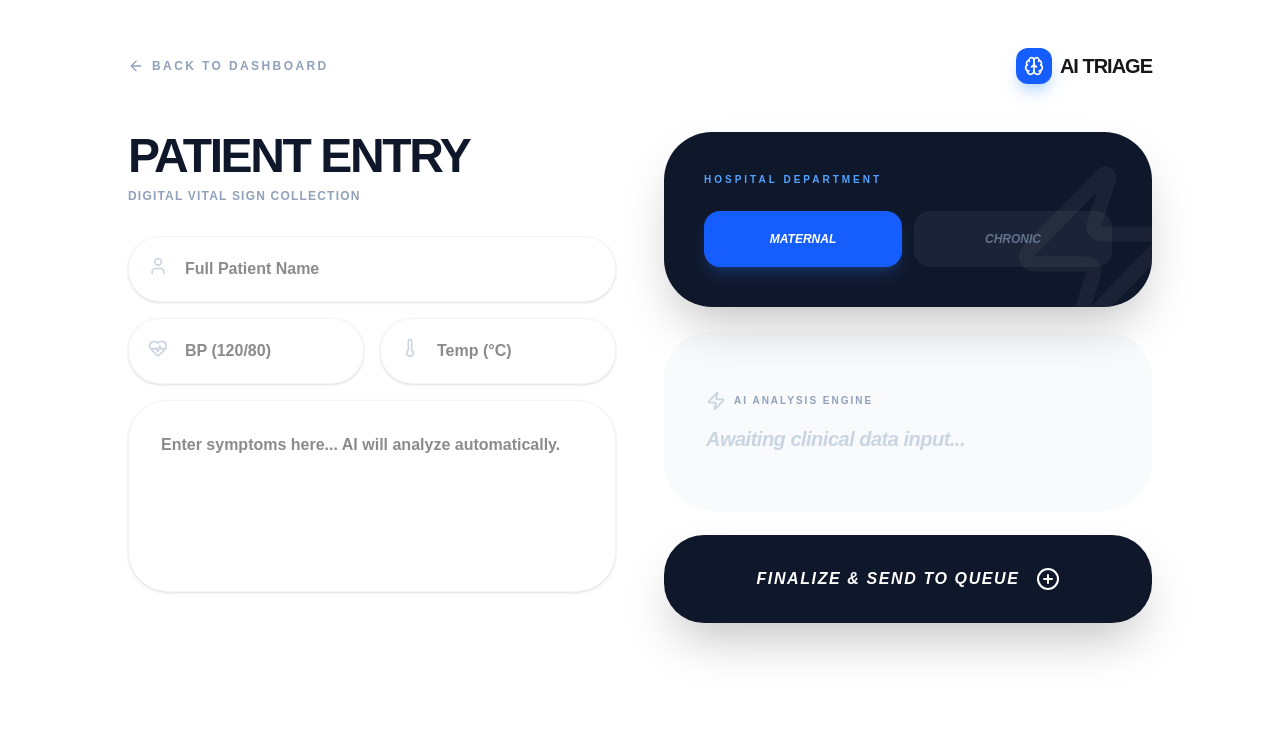
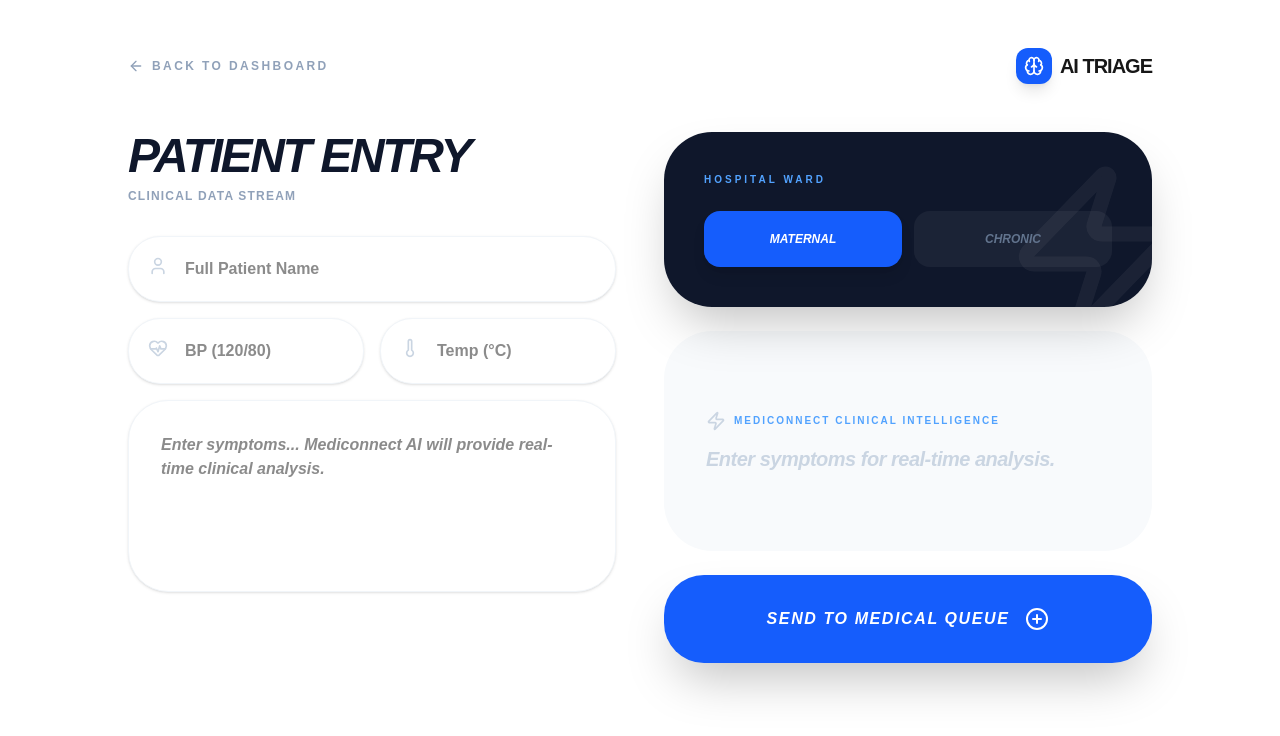
Before and after one commit to Progress21-tech/mediconnect-platform, a Next.js app: page /triage in a window 1280 px wide. Shown: the top 736 px of the page. Built offline with nearby package versions, Linux system fonts and the light colour scheme.

Commit message:
I added AI integration into the platform

```diff
--- a/app/triage/page.tsx
+++ b/app/triage/page.tsx
@@ -1,21 +1,16 @@
 "use client";
-import React, { useState } from 'react';
+import React, { useState, useEffect } from 'react';
 import Link from 'next/link';
 import {
-  ArrowLeft,
-  Save,
-  Brain,
-  Zap,
-  Thermometer,
-  HeartPulse,
-  User,
-  PlusCircle
+  ArrowLeft, Brain, Zap, Thermometer,
+  HeartPulse, User, PlusCircle, Loader2
 } from 'lucide-react';
 
 export default function AITriage() {
   // 1. STATE MANAGEMENT
-  const [specialty, setSpecialty] = useState<'maternal' | 'chronic'>('maternal');
+  const [specialty, setSpecialty] = useState('maternal');
   const [isSaving, setIsSaving] = useState(false);
+  const [isAnalyzing, setIsAnalyzing] = useState(false);
   const [aiSuggestion, setAiSuggestion] = useState("");
   const [formData, setFormData] = useState({
     name: '',
@@ -23,91 +18,59 @@ export default function AITriage() {
     temp: '',
     symptoms: ''
   });
-// 1. Function to call your Python AI
-const fetchMedGemmaInsight = async (text: string) => {
-  try {
-    const res = await fetch("http://127.0.0.1:8000/analyze", {
-      method: "POST",
-      headers: { "Content-Type": "application/json" },
-      body: JSON.stringify({
-        symptoms: text,
-        specialty: specialty // 'maternal' or 'chronic'
-      }),
-    });
-    const data = await res.json();
-    setAiSuggestion(data.suggestion);
-  } catch (error) {
-    console.error("Connection to Med-Gemma failed");
-  }
-};
 
-// 2. Add a button or use a Debounced effect to trigger it
-// Inside your Symptoms Textarea change handler:
-const handleSymptomInput = (e: any) => {
-    const text = e.target.value;
-    setFormData({...formData, symptoms: text});
+  // 2. GROK AI INTEGRATION
+  const triggerGrokAnalysis = async () => {
+    if (formData.symptoms.length < 10) return;
 
-    // Trigger AI only after user stops typing for 1.5 seconds
-    const timeoutId = setTimeout(() => fetchMedGemmaInsight(text), 1500);
-    return () => clearTimeout(timeoutId);
-}
-  // 2. AI LOGIC: Instant Clinical Pattern Matching
-  const runInstantAI = (text: string, currentSpecialty: string) => {
-    const input = text.toLowerCase();
-
-    if (currentSpecialty === 'maternal') {
-      if (input.includes("headache") || input.includes("vision") || input.includes("blur")) {
-        setAiSuggestion("AI ALERT: Possible Pre-eclampsia. Check BP immediately.");
-      } else if (input.includes("bleeding") || input.includes("pain")) {
-        setAiSuggestion("CRITICAL: Antepartum hemorrhage risk. Alert doctor.");
-      } else if (input.includes("dizzy")) {
-        setAiSuggestion("SUGGESTION: Potential Anemia. Check iron levels.");
-      } else {
-        setAiSuggestion("");
-      }
-    } else {
-      // Chronic Logic
-      if (input.includes("thirsty") || input.includes("urine")) {
-        setAiSuggestion("SUGGESTION: High Glucose suspected. Order HbA1c test.");
-      } else if (input.includes("chest") || input.includes("breath")) {
-        setAiSuggestion("ALERT: Cardiac distress risk. Move to emergency.");
-      } else if (input.includes("numb")) {
-        setAiSuggestion("SUGGESTION: Peripheral Neuropathy check required.");
-      } else {
-        setAiSuggestion("");
-      }
+    setIsAnalyzing(true);
+    try {
+      const response = await fetch('http://127.0.0.1:8000/api/analyze', {
+        method: 'POST',
+        headers: { 'Content-Type': 'application/json' },
+        body: JSON.stringify({
+          symptoms: formData.symptoms, // Fixed: accessing from formData
+          specialty: specialty,
+          temp: formData.temp,
+          bp: formData.bp
+        }),
+      });
+      const data = await response.json();
+      setAiSuggestion(data.suggestion);
+    } catch (err) {
+      setAiSuggestion("Connection error. Ensure backend is running.");
+    } finally {
+      setIsAnalyzing(false);
     }
   };
 
-  // 3. EVENT HANDLERS
+  // 3. AUTO-ANALYZE (Debounce)
+  useEffect(() => {
+    const timer = setTimeout(() => {
+      if (formData.symptoms.length > 10) {
+        triggerGrokAnalysis();
+      }
+    }, 1500);
+    return () => clearTimeout(timer);
+  }, [formData.symptoms, specialty]);
+
+  // 4. EVENT HANDLERS
   const handleInputChange = (e: React.ChangeEvent<HTMLInputElement | HTMLTextAreaElement>) => {
     const { name, value } = e.target;
-
-    // Update State
     setFormData(prev => ({ ...prev, [name]: value }));
-
-    // Trigger AI only for symptoms
-    if (name === 'symptoms') {
-      runInstantAI(value, specialty);
-    }
   };
 
   const handleSave = async (e: React.FormEvent) => {
-    e.preventDefault(); // Prevent page refresh
+    e.preventDefault();
     if (!formData.name) return alert("Please enter patient name");
-
     setIsSaving(true);
-
-    // Simulate Supabase/API Call
     try {
-      await new Promise(resolve => setTimeout(resolve, 1200));
-      alert(`Success: ${formData.name} added to ${specialty} queue.`);
-
-      // Reset Form
+      await new Promise(resolve => setTimeout(resolve, 1500)); // Simulating Save
+      alert(`Success: ${formData.name} added to the ${specialty} queue.`);
       setFormData({ name: '', bp: '', temp: '', symptoms: '' });
       setAiSuggestion("");
     } catch (err) {
-      alert("Error saving patient data.");
+      alert("Error saving data.");
     } finally {
       setIsSaving(false);
     }
@@ -116,13 +79,13 @@ const handleSymptomInput = (e: any) => {
   return (
     <div className="min-h-screen bg-[radial-gradient(circle_at_top_right,_var(--tw-gradient-stops))] from-blue-50 via-white to-white p-6 md:p-12">
 
-      {/* HEADER NAVIGATION */}
+      {/* HEADER */}
       <div className="max-w-5xl mx-auto flex justify-between items-center mb-12">
         <Link href="/dashboard" className="flex items-center gap-2 text-slate-400 font-bold text-xs uppercase tracking-[0.2em] hover:text-blue-600 transition-colors">
           <ArrowLeft size={16} /> Back to Dashboard
         </Link>
         <div className="flex items-center gap-2">
-          <div className="bg-blue-600 p-2 rounded-xl text-white shadow-lg shadow-blue-200">
+          <div className="bg-blue-600 p-2 rounded-xl text-white shadow-lg">
             <Brain size={20} />
           </div>
           <span className="text-xl font-black tracking-tighter uppercase">AI Triage</span>
@@ -131,11 +94,11 @@ const handleSymptomInput = (e: any) => {
 
       <form onSubmit={handleSave} className="max-w-5xl mx-auto grid grid-cols-1 lg:grid-cols-2 gap-12">
 
-        {/* LEFT SIDE: PATIENT DATA INPUT */}
+        {/* LEFT SIDE: INPUT */}
         <div className="space-y-8">
           <div className="space-y-2">
-            <h2 className="text-5xl font-black tracking-tighter uppercase leading-none text-slate-900">Patient Entry</h2>
-            <p className="text-slate-400 font-bold text-xs uppercase tracking-widest">Digital Vital Sign Collection</p>
+            <h2 className="text-5xl font-black tracking-tighter uppercase leading-none text-slate-900 italic">Patient Entry</h2>
+            <p className="text-slate-400 font-bold text-xs uppercase tracking-widest text-blue-500">Clinical Data Stream</p>
           </div>
 
           <div className="space-y-4">
@@ -169,60 +132,63 @@ const handleSymptomInput = (e: any) => {
 
             <textarea
               name="symptoms" value={formData.symptoms} onChange={handleInputChange}
-              placeholder="Enter symptoms here... AI will analyze automatically."
-              className="w-full p-8 bg-white rounded-[2.5rem] border border-slate-100 shadow-sm font-bold outline-none focus:ring-2 ring-blue-500 h-48 transition-all resize-none"
+              placeholder="Enter symptoms... Mediconnect AI will provide real-time clinical analysis."
+              className="w-full p-8 bg-white rounded-[2.5rem] border border-slate-100 shadow-sm font-bold outline-none focus:ring-2 ring-blue-500 h-48 transition-all resize-none italic"
             />
           </div>
         </div>
 
-        {/* RIGHT SIDE: AI & CONTROL */}
+        {/* RIGHT SIDE: AI OUTPUT & BUTTONS */}
         <div className="space-y-6 flex flex-col justify-end">
 
-          {/* SPECIALTY TOGGLE: Crucial type="button" added */}
+          {/* SPECIALTY SELECTOR */}
           <div className="bg-slate-900 rounded-[3rem] p-10 text-white shadow-2xl relative overflow-hidden">
              <div className="relative z-10">
-                <h3 className="text-[10px] font-black uppercase text-blue-400 mb-6 tracking-[0.3em]">Hospital Department</h3>
+                <h3 className="text-[10px] font-black uppercase text-blue-400 mb-6 tracking-[0.3em]">Hospital Ward</h3>
                 <div className="flex gap-3">
                   <button
                     type="button"
-                    onClick={() => { setSpecialty('maternal'); runInstantAI(formData.symptoms, 'maternal'); }}
-                    className={`flex-1 py-5 rounded-2xl font-black uppercase italic text-xs transition-all ${specialty === 'maternal' ? 'bg-blue-600 shadow-lg shadow-blue-500/20' : 'bg-white/5 text-slate-500 hover:bg-white/10'}`}
-                  >
-                    Maternal
-                  </button>
+                    onClick={() => setSpecialty('maternal')}
+                    className={`flex-1 py-5 rounded-2xl font-black uppercase italic text-xs transition-all ${specialty === 'maternal' ? 'bg-blue-600 shadow-lg' : 'bg-white/5 text-slate-500'}`}
+                  > Maternal </button>
                   <button
                     type="button"
-                    onClick={() => { setSpecialty('chronic'); runInstantAI(formData.symptoms, 'chronic'); }}
-                    className={`flex-1 py-5 rounded-2xl font-black uppercase italic text-xs transition-all ${specialty === 'chronic' ? 'bg-orange-600 shadow-lg shadow-orange-500/20' : 'bg-white/5 text-slate-500 hover:bg-white/10'}`}
-                  >
-                    Chronic
-                  </button>
+                    onClick={() => setSpecialty('chronic')}
+                    className={`flex-1 py-5 rounded-2xl font-black uppercase italic text-xs transition-all ${specialty === 'chronic' ? 'bg-orange-600 shadow-lg' : 'bg-white/5 text-slate-500'}`}
+                  > Chronic </button>
                 </div>
              </div>
              <Zap className="absolute -right-8 -bottom-8 text-white opacity-5" size={180} />
           </div>
 
-          {/* AI SUGGESTION BOX */}
-          <div className={`p-10 rounded-[3rem] border-2 transition-all duration-500 min-h-[180px] flex flex-col justify-center ${aiSuggestion ? 'bg-red-50 border-red-100 shadow-xl shadow-red-100' : 'bg-slate-50 border-transparent'}`}>
+          {/* DYNAMIC AI ANALYSIS BOX */}
+          <div className={`p-10 rounded-[3rem] border-2 transition-all duration-500 min-h-[220px] flex flex-col justify-center
+            ${isAnalyzing ? 'bg-blue-50 border-blue-100' : aiSuggestion ? 'bg-slate-900 text-white border-transparent shadow-2xl' : 'bg-slate-50 border-transparent'}`}>
+
             <div className="flex items-center gap-2 mb-4">
-              <Zap size={20} className={aiSuggestion ? 'text-red-500 animate-pulse' : 'text-slate-300'} />
-              <span className={`text-[10px] font-black uppercase tracking-[0.2em] ${aiSuggestion ? 'text-red-500' : 'text-slate-400'}`}>
-                {aiSuggestion ? 'Urgent AI Insight' : 'AI Analysis Engine'}
+              {isAnalyzing ? (
+                <Loader2 size={20} className="text-blue-500 animate-spin" />
+              ) : (
+                <Zap size={20} className={aiSuggestion ? 'text-blue-400 animate-pulse' : 'text-slate-300'} />
+              )}
+              <span className={`text-[10px] font-black uppercase tracking-[0.2em] ${isAnalyzing ? 'text-blue-500' : 'text-blue-400'}`}>
+                {isAnalyzing ? 'Mediconnect AI Analyzing...' : 'Mediconnect Clinical Intelligence'}
               </span>
             </div>
-            <p className={`text-xl font-black italic tracking-tight leading-tight ${aiSuggestion ? 'text-red-700' : 'text-slate-300'}`}>
-              {aiSuggestion || "Awaiting clinical data input..."}
+
+            <p className={`text-xl font-bold italic tracking-tight leading-tight
+              ${isAnalyzing ? 'text-blue-700' : aiSuggestion ? 'text-white' : 'text-slate-300'}`}>
+              {isAnalyzing ? "Processing symptoms against clinical protocols..." : aiSuggestion || "Enter symptoms for real-time analysis."}
             </p>
           </div>
 
-          {/* MAIN SAVE BUTTON */}
           <button
             type="submit"
             disabled={isSaving}
             className={`w-full py-8 rounded-[2.5rem] font-black uppercase italic tracking-widest transition-all shadow-2xl flex items-center justify-center gap-4
-              ${isSaving ? 'bg-slate-200 text-slate-400 cursor-not-allowed' : 'bg-slate-900 text-white hover:bg-blue-600 active:scale-95'}`}
+              ${isSaving ? 'bg-slate-200 text-slate-400' : 'bg-blue-600 text-white hover:bg-slate-900 active:scale-95'}`}
           >
-            {isSaving ? "Syncing to Cloud..." : "Finalize & Send to Queue"}
+            {isSaving ? "Finalizing..." : "Send to Medical Queue"}
             {!isSaving && <PlusCircle size={24} />}
           </button>
         </div>
```
Also changed, not shown: 1 other file (tests, documents, lock files or other folders).
